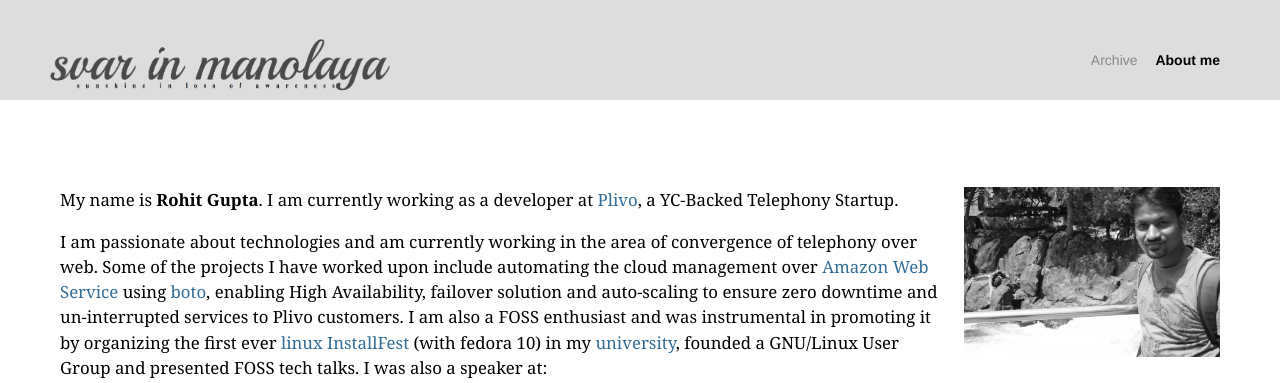
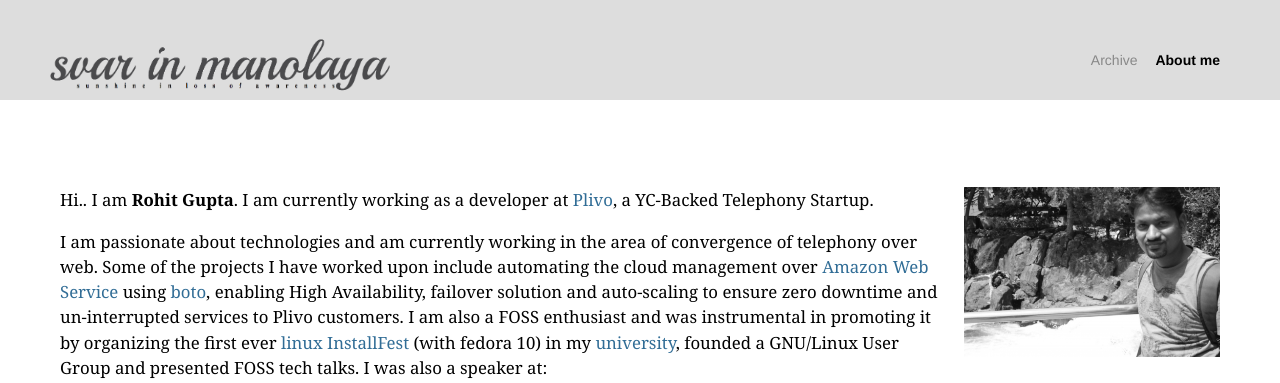
Before and after one commit to rohit01/blog_backup, a Jekyll site: the page built from about/index.md, in a window 1280 px wide. Shown: the top 383 px of the page. Built offline with Jekyll 4.4.1, drawn with Linux system fonts in a browser that asks for light colours; some web fonts are replaced; Markdown is read by kramdown in place of the engine named in the settings.

Commit message:
Paraphrased about me..

```diff
--- a/about/index.md
+++ b/about/index.md
@@ -2,11 +2,13 @@
 layout: page
 fb_comments: 3
 title: About
+categories: [about, rohit, rohit01, rohit.io, kgec, rohit gupta]
+disqus_comments: false
 ---
 
 <img src="/res/about/rohit.jpg" width="256" height="170" align="right">
 
-My name is **Rohit Gupta**. I am currently working as a developer at [Plivo](http://plivo.com), a YC-Backed Telephony Startup.
+Hi.. I am **Rohit Gupta**. I am currently working as a developer at [Plivo](http://plivo.com), a YC-Backed Telephony Startup.
 
 I am passionate about technologies and am currently working in the area of convergence of telephony over web. Some of the projects I have worked upon include automating the cloud management over [Amazon Web Service](http://aws.amazon.com) using [boto](https://github.com/boto/boto), enabling High Availability, failover solution and auto-scaling to ensure zero downtime and un-interrupted services to Plivo customers.
 I am also a FOSS enthusiast and was instrumental in promoting it by organizing the first ever [linux InstallFest](/first-ever-linux-installfest-in-kgec.html) (with fedora 10) in my [university](http://www.kgec.ac.in/), founded a GNU/Linux User Group and presented FOSS tech talks. I was also a speaker at:
```
